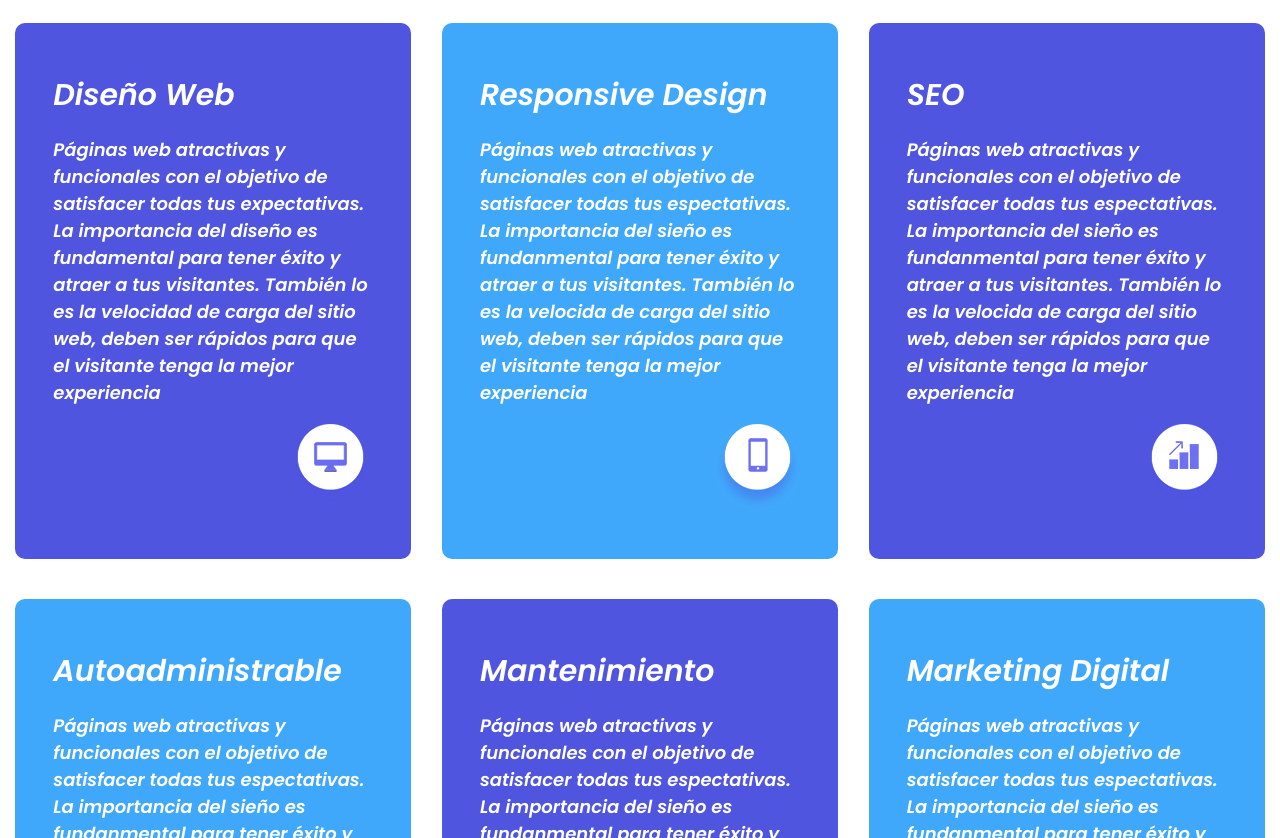
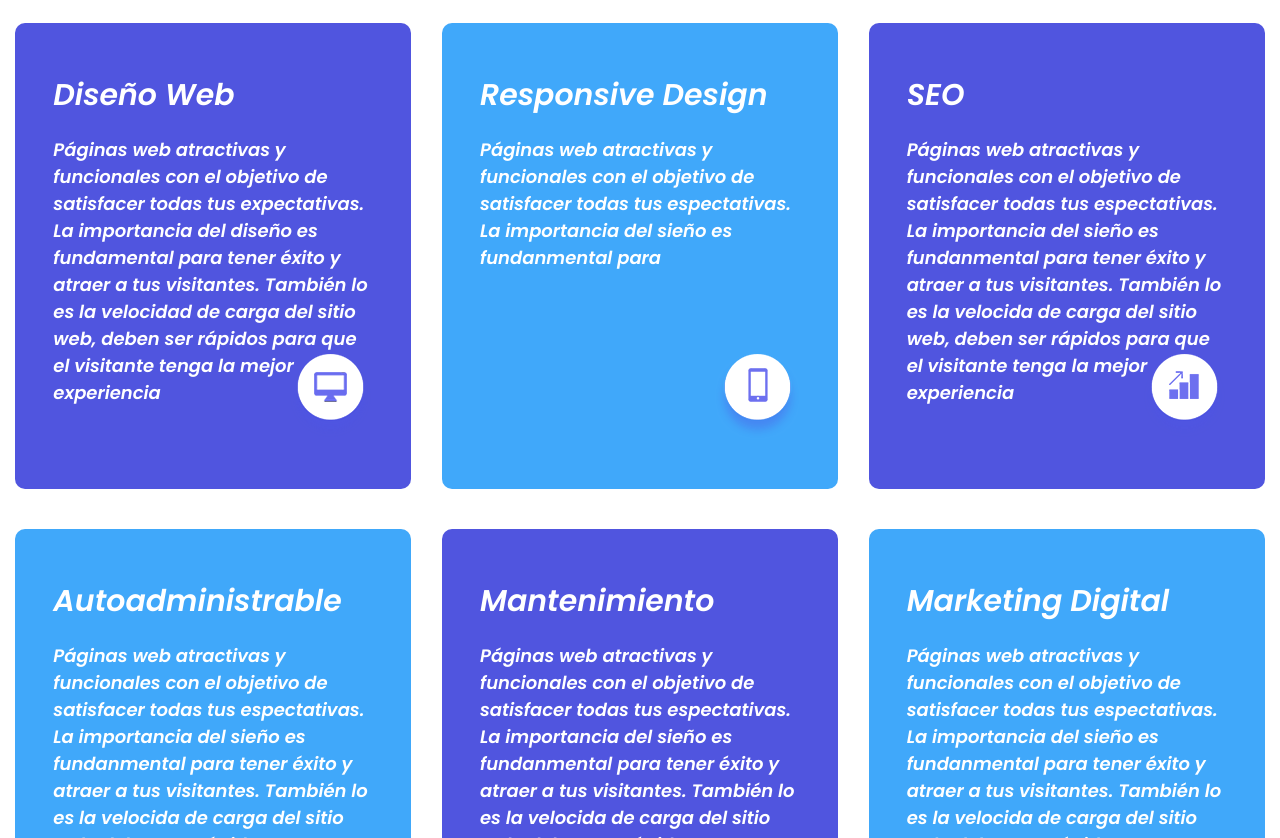
Before and after one commit to arkam20/curso_pagweb_htmlcss, a plain HTML site: page index.html in a window 1280 px wide. Shown: the part 1640-2478 px from the top of the page. Drawn offline with Linux system fonts and the light colour scheme.

Commit message:
Se hace ajuste del height a los parrafos de servicio para que no se muevan los iconos

```diff
--- a/css/estilos.css
+++ b/css/estilos.css
@@ -146,9 +146,12 @@ a esto se le llama estilos en cadena
 }
 
 .servicio img{
+    /*Mandar el icono al lado derecho*/
     float: right;
 }
 
 .servicio p {
     font-size: 18px;
+    /*Se define este height para que el parrafo se mantenga de un mismo tamaño y los iconos no se muevan o esten fijos*/
+    height: 200px;
 }
--- a/index.html
+++ b/index.html
@@ -94,10 +94,7 @@
                         Páginas web atractivas y funcionales con el
                         objetivo de satisfacer todas tus espectativas.
                         La importancia del sieño es fundanmental para
-                        tener éxito y atraer a tus visitantes.
-                        También lo es la velocida de carga del sitio
-                        web, deben ser rápidos para que el visitante
-                        tenga la mejor experiencia
+
                     </p>
                     <img src="img/mobile.png">
                 </div>
```
